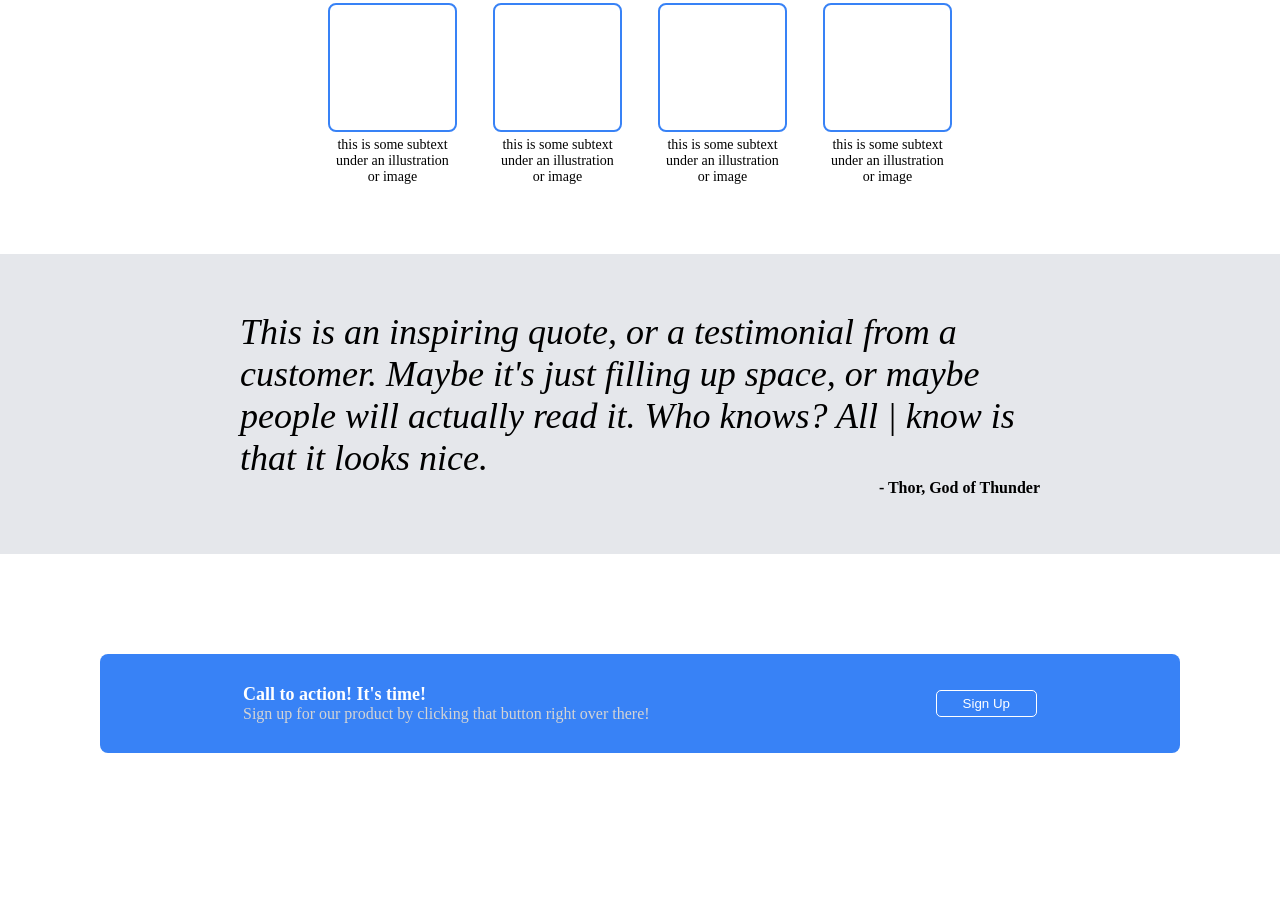
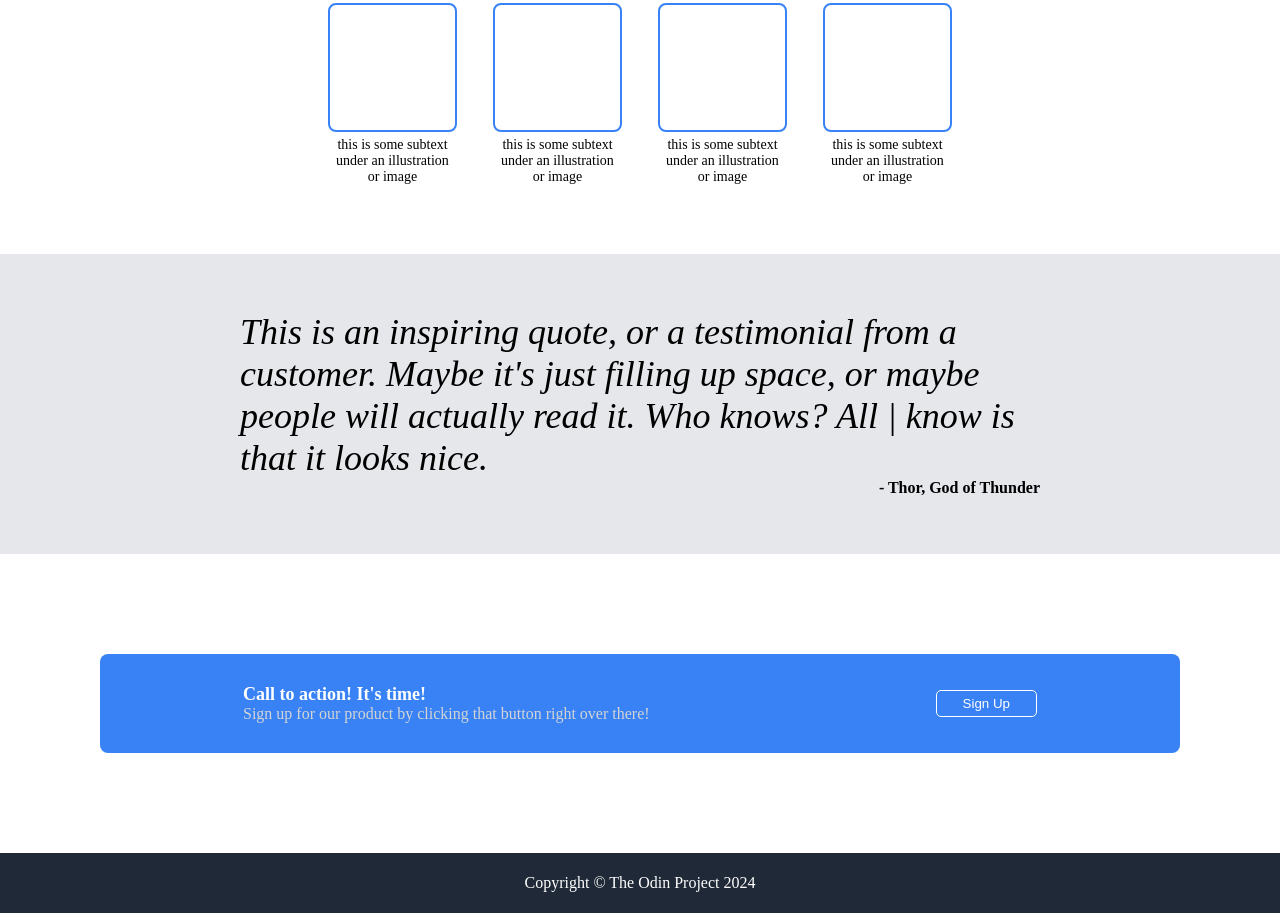
Before and after one commit to ericswraps/landing-page, a plain HTML site: page index.html in a window 1280 px wide. Shown: the part 580-1493 px from the top of the page. Before the commit the page ends 1433 px from the top, so only its background shows below. Drawn offline with Linux system fonts and the light colour scheme.

Commit message:
added footer

```diff
--- a/index.html
+++ b/index.html
@@ -73,5 +73,8 @@
             <button class="sig">Sign Up</button>
         </div>
     </div>
+    <div class="footer">
+        Copyright © The Odin Project 2024
+    </div>
 </body>
 </html>
--- a/styles.css
+++ b/styles.css
@@ -173,3 +173,12 @@ ul {
   background-color: #3882f6;
   color: white;
 }
+
+.footer {
+  display: flex;
+  justify-content: center;
+  align-items: center;
+  height: 60px;
+  background-color: #1f2937;
+  color: white;
+}
```
